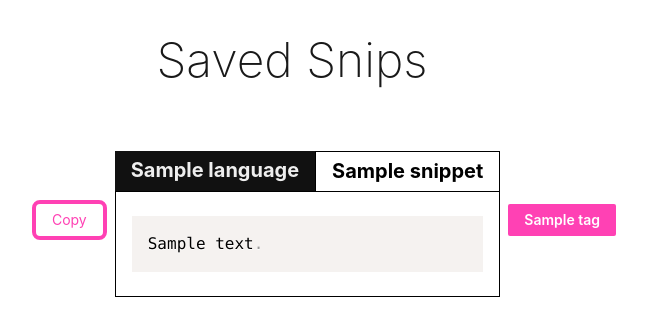
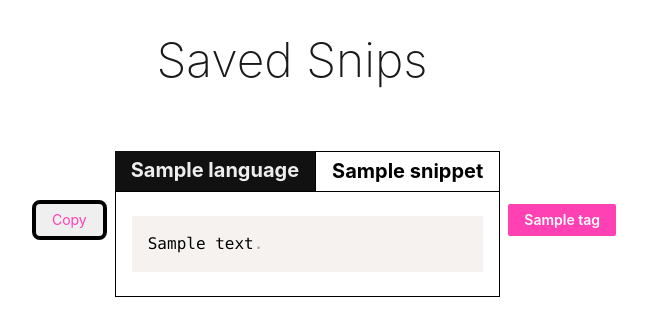
Before and after one commit to Momentum-Team-10/django-duplex-team-hufflepuff, a Django app: page /user_page/ in a window 1280 px wide. Shown: the part 209-545 px from the top of the page, without its empty margins (316-963 px from the left). Run offline with Django 3.2, Linux system fonts and the light colour scheme; tables that the repository leaves empty hold one stand-in row (values such as "Sample post").

Commit message:
changed all Copy links from anchors to buttons and added copy class to easily grab from DOM

```diff
--- a/hufflepuff/templates/code_snips/by_language.html
+++ b/hufflepuff/templates/code_snips/by_language.html
@@ -6,7 +6,7 @@
 
 {% for snippet in snippets %}
 <div class="flex items-center justify-center">
-  <a class="f6 link dim br3 ba bw2 ph3 pv2 mb2 dib hot-pink sans-serif" href="#0">Copy</a>
+  <button class="copy f6 link dim br3 ba bw2 ph3 pv2 mb2 dib hot-pink sans-serif">Copy</button>
   <article class="mh2 hidden mv4 m0">
     <div class="flex">
       <h1 class=" f4 bg-near-black mw5 mv0 pv2 ph3 sans-serif"><a class="link dim light-gray sans-serif" href="{% url 'filter_by_language' language=snippet.language %}">{{ snippet.language }}</a></h1>
--- a/hufflepuff/templates/code_snips/code_view.html
+++ b/hufflepuff/templates/code_snips/code_view.html
@@ -4,7 +4,7 @@
 
 <div>
   <a class="f6 link dim br3 ba bw2 ph3 pv2 mb2 dib blue sans-serif" href={% url 'home_page' %}>Back to all snippets</a>
-  <a class="f6 link dim br3 ba bw2 ph3 pv2 mb2 dib hot-pink sans-serif" href="#">Copy</a>
+  <button class="copy f6 link dim br3 ba bw2 ph3 pv2 mb2 dib hot-pink sans-serif">Copy</button>
     <a class="f6 link dim br3 ba bw2 ph3 pv2 mb2 dib gold sans-serif" href="#1">Favorite</a>
   <article class="center mw5 mw7-ns hidden ba mv4">
     <h1 class=" f4 bg-near-black white mw5 mv0 pv2 ph3 courier">{{snippet.title}}</h1>
--- a/hufflepuff/templates/code_snips/filtered_page.html
+++ b/hufflepuff/templates/code_snips/filtered_page.html
@@ -6,7 +6,7 @@
 
 {% for snippet in snippets %}
 <div class="flex items-center justify-center">
-  <a class="f6 link dim br3 ba bw2 ph3 pv2 mb2 dib hot-pink sans-serif" href="#0">Copy</a>
+  <button class="copy f6 link dim br3 ba bw2 ph3 pv2 mb2 dib hot-pink sans-serif">Copy</button>
   <article class="mh2 hidden mv4 m0">
     <div class="flex">
       <h1 class=" f4 bg-near-black mw5 mv0 pv2 ph3 sans-serif"><a class="link dim light-gray sans-serif" href="{% url 'filter_by_language' language=snippet.language %}">{{ snippet.language }}</a></h1>
--- a/hufflepuff/templates/code_snips/home.html
+++ b/hufflepuff/templates/code_snips/home.html
@@ -14,7 +14,7 @@
 
 {% for snippet in snippets %}
 <div class="flex items-center justify-center">
-  <button class="f6 link dim br3 ba bw2 ph3 pv2 mb2 dib hot-pink sans-serif" >Copy</button>
+  <button class="copy f6 link dim br3 ba bw2 ph3 pv2 mb2 dib hot-pink sans-serif">Copy</button>
   <article class="mh2 hidden mv4 m0">
     <div class="flex">
       <h1 class=" f4 bg-near-black mw5 mv0 pv2 ph3 sans-serif"><a class="link dim light-gray sans-serif" href="{% url 'filter_by_language' language=snippet.language %}">{{ snippet.language }}</a></h1>
--- a/hufflepuff/templates/code_snips/user_page.html
+++ b/hufflepuff/templates/code_snips/user_page.html
@@ -11,7 +11,7 @@
 </div>
 {% for snippet in snippets %}
 <div class="flex items-center justify-center">
-  <a class="f6 link dim br3 ba bw2 ph3 pv2 mb2 dib hot-pink sans-serif" href="#0">Copy</a>
+  <button class="copy f6 link dim br3 ba bw2 ph3 pv2 mb2 dib hot-pink sans-serif">Copy</button>
   <article class="mh2 hidden mv4 m0">
     <div class="flex">
       <h1 class=" f4 bg-near-black mw5 mv0 pv2 ph3 sans-serif"><a class="link dim light-gray sans-serif" href="{% url 'filter_by_language' language=snippet.language %}">{{ snippet.language }}</a></h>
```
